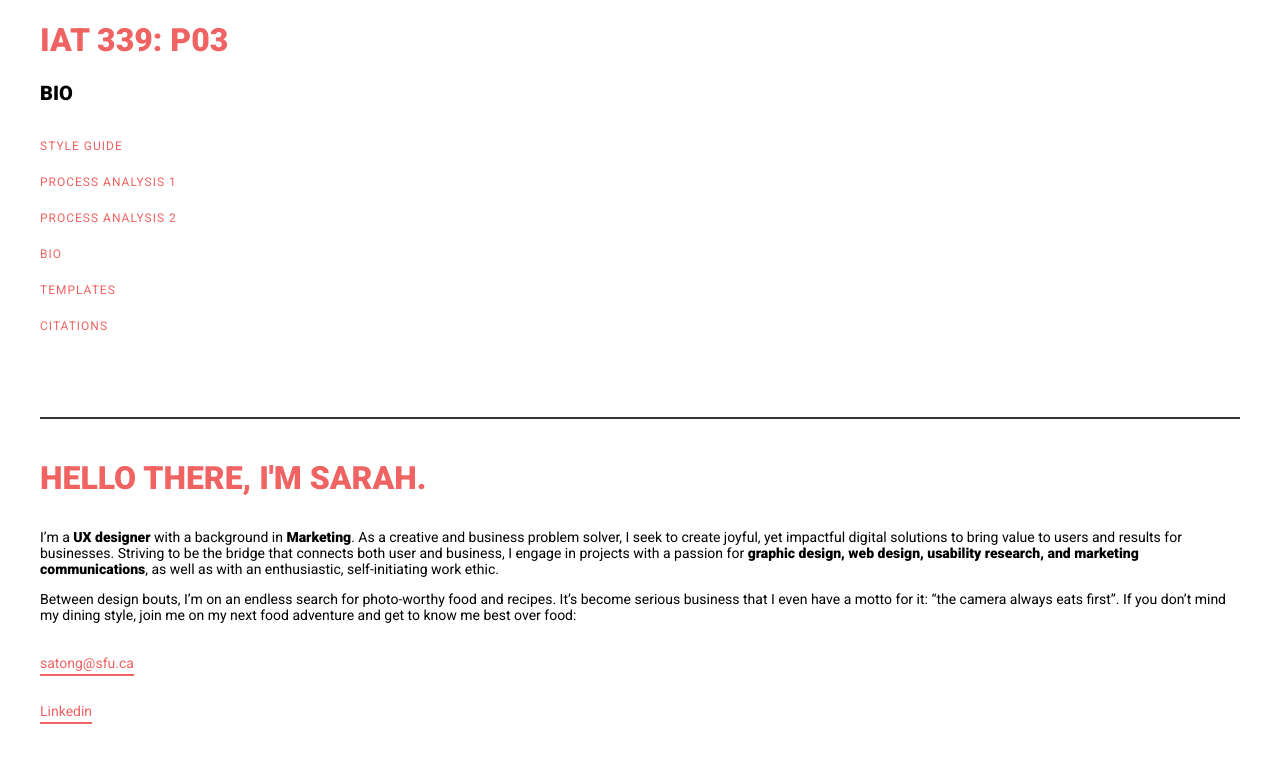
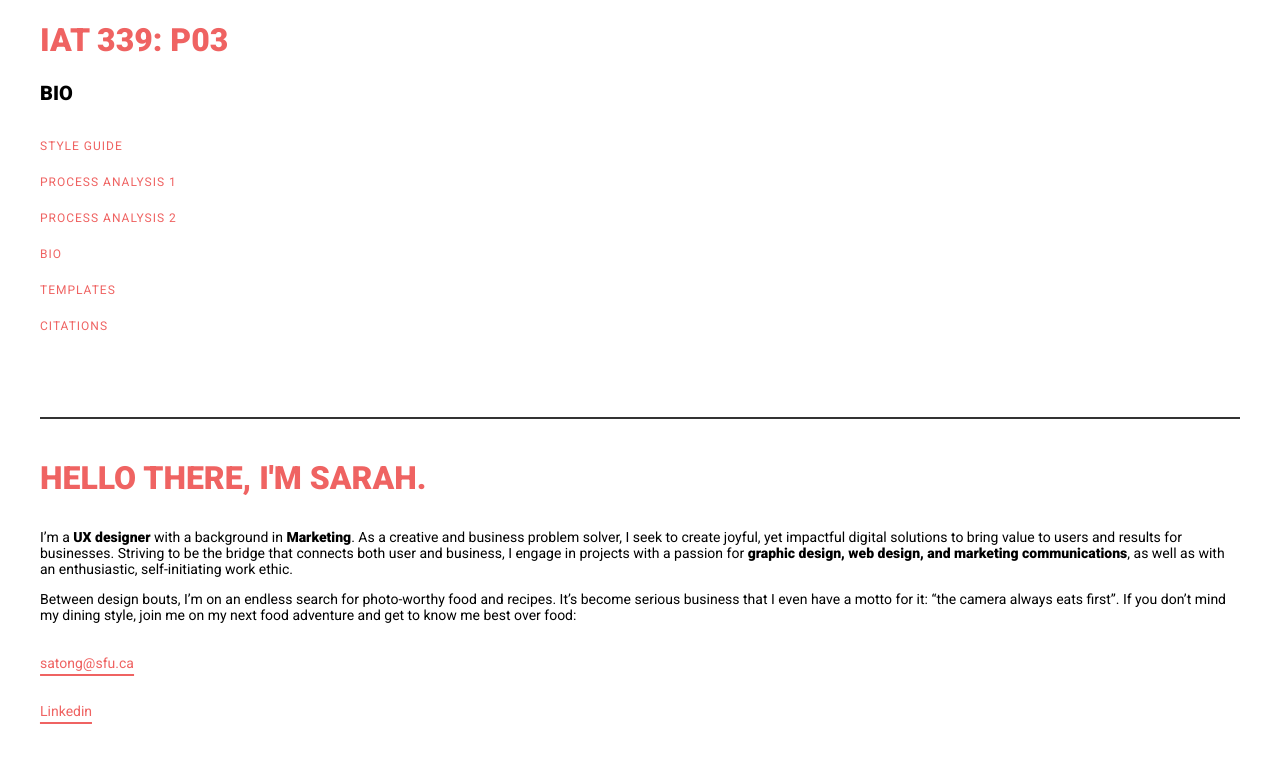
Before and after one commit to sarah-tong/P03-Portfolio-Style-Guide, a plain HTML site: page bio.html in a window 1280 px wide. Drawn offline with Linux system fonts and the light colour scheme.

```diff
--- a/bio.html
+++ b/bio.html
@@ -43,7 +43,7 @@
                 <h1>HELLO THERE, I'M SARAH.</h1>
 
                 <p>
-                    I’m a <span>UX designer</span> with a background in <span>Marketing</span>. As a creative and business problem solver, I seek to create joyful, yet impactful digital solutions to bring value to users and results for businesses. Striving to be the bridge that connects both user and business, I engage in projects with a passion for <span>graphic design, web design, usability research, and marketing communications</span>, as well as with an enthusiastic, self-initiating work ethic.
+                    I’m a <span>UX designer</span> with a background in <span>Marketing</span>. As a creative and business problem solver, I seek to create joyful, yet impactful digital solutions to bring value to users and results for businesses. Striving to be the bridge that connects both user and business, I engage in projects with a passion for <span>graphic design, web design, and marketing communications</span>, as well as with an enthusiastic, self-initiating work ethic.
                 </p>
 
                 <p>
```
